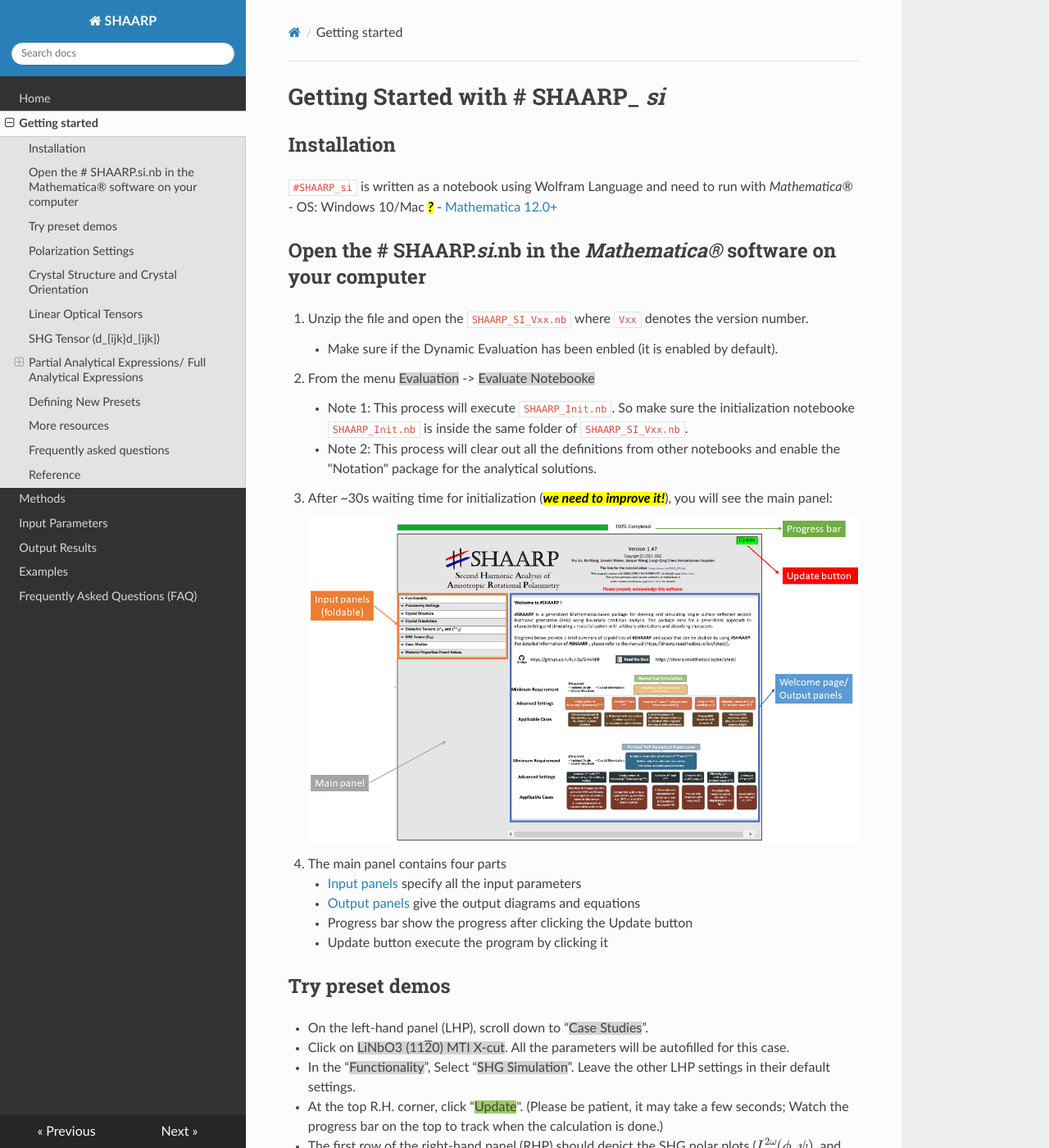
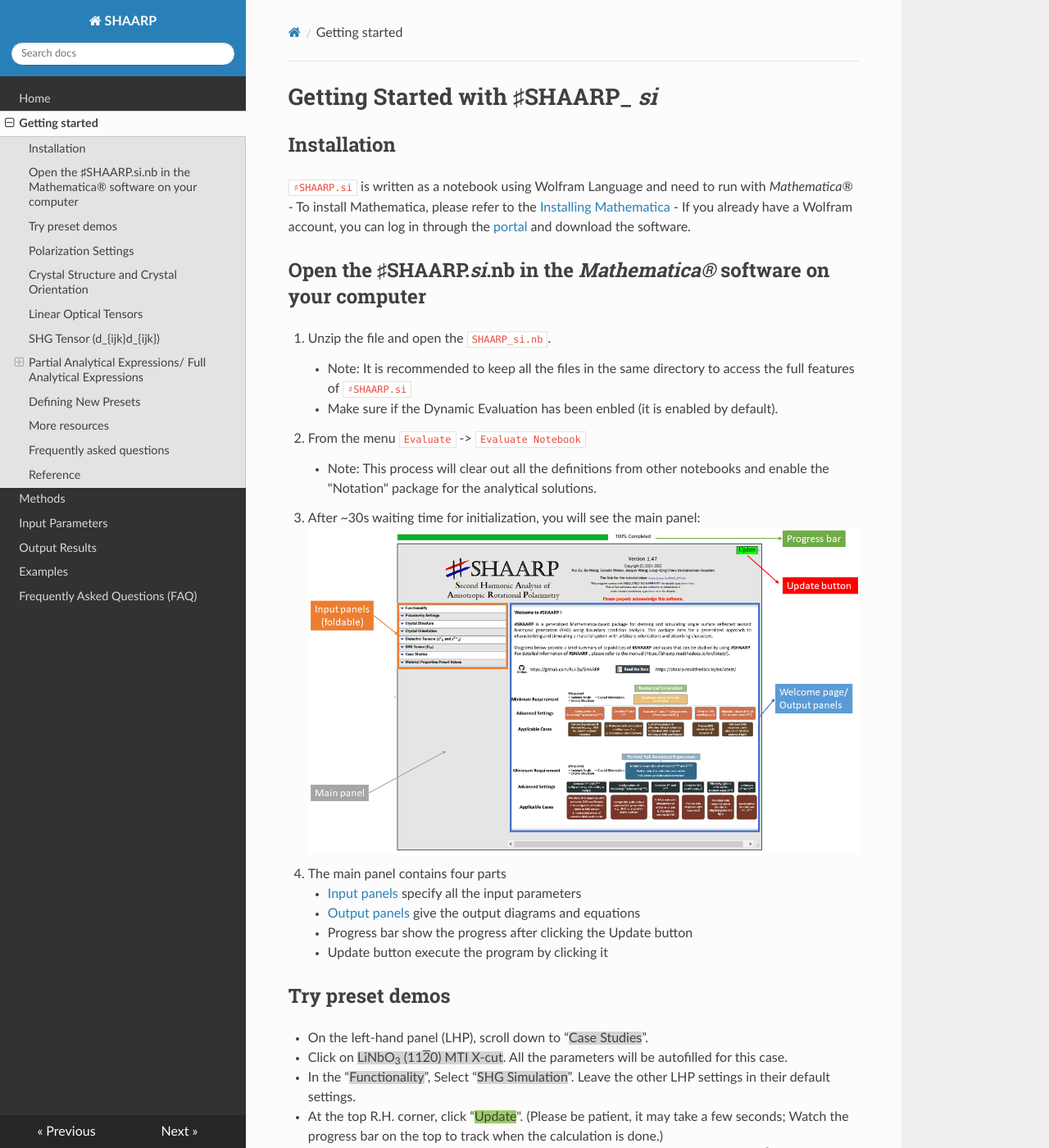
Before and after one commit to Rui-Zu/SHAARP, an MkDocs documentation site: the page built from docs/install.md, in a window 1280 px wide and 1400 px high. Shown: the whole window at 82% size. Built offline with MkDocs 1.6.1, drawn with Linux system fonts in a browser that asks for light colours; nearby versions of some CDN libraries; formulas are drawn with MathJax 3; some of the changed text lies outside the part shown.

Commit message:
Add files via upload

```diff
--- a/docs/install.md
+++ b/docs/install.md
@@ -1,16 +1,16 @@
-# Getting Started with # SHAARP_ _si_
+# Getting Started with ♯SHAARP_ _si_
 ## Installation
-`#SHAARP_si` is written as a notebook using Wolfram Language and need to run with _Mathematica®_
-- OS: Windows 10/Mac ==?==
-- [Mathematica 12.0+](https://user.wolfram.com/portal/myProducts.html)
+`♯SHAARP.si` is written as a notebook using Wolfram Language and need to run with _Mathematica®_
+- To install Mathematica, please refer to the [Installing Mathematica](https://reference.wolfram.com/language/tutorial/InstallingMathematica.html)
+- If you already have a Wolfram account, you can log in through the [portal](https://account.wolfram.com/login) and download the software.
 
-## Open the # SHAARP._si_.nb in the _Mathematica®_ software on your computer
-1. Unzip the file and open the `SHAARP_SI_Vxx.nb` where `Vxx` denotes the version number.
+## Open the ♯SHAARP._si_.nb in the _Mathematica®_ software on your computer
+1. Unzip the file and open the `SHAARP_si.nb`.
+	- Note: It is recommended to keep all the files in the same directory to access the full features of `♯SHAARP.si`
 	- Make sure if the Dynamic Evaluation has been enbled (it is enabled by default).
-2. From the menu <span style="background-color: #D3D3D3">Evaluation</span> -> <span style="background-color: #D3D3D3">Evaluate Notebooke</span>
-	- Note 1: This process will execute `SHAARP_Init.nb`. So make sure the initialization notebooke `SHAARP_Init.nb` is inside the same folder of `SHAARP_SI_Vxx.nb`.
-	- Note 2: This process will clear out all the definitions from other notebooks and enable the "Notation" package for the analytical solutions.
-3. After ~30s waiting time for initialization (==we need to improve it!==), you will see the main panel:
+2. From the menu `Evaluate` -> `Evaluate Notebook`
+	- Note: This process will clear out all the definitions from other notebooks and enable the "Notation" package for the analytical solutions.
+3. After ~30s waiting time for initialization, you will see the main panel:
    ![Interface.png](img/Interface.png)
 4. The main panel contains four parts
 	- [Input panels](input.md) specify all the input parameters
@@ -20,19 +20,19 @@
 
 ## Try preset demos
 - On the left-hand panel (LHP), scroll down to “<span style="background-color: #D3D3D3">Case Studies</span>”.
-- Click on <span style="background-color: #D3D3D3">LiNbO3 (11<span style="text-decoration:overline">2</span>0) MTI X-cut</span>. All the parameters will be autofilled for this case.
+- Click on <span style="background-color: #D3D3D3">LiNbO<sub>3</sub> (11<span style="text-decoration:overline">2</span>0) MTI X-cut</span>. All the parameters will be autofilled for this case.
 - In the “<span style="background-color: #D3D3D3">Functionality</span>”, Select “<span style="background-color: #D3D3D3">SHG Simulation</span>”. Leave the other LHP settings in their default settings.
 - At the top R.H. corner, click “<span style="background-color: #9CCC65">Update</span>". (Please be patient, it may take a few seconds; Watch the progress bar on the top to track when the calculation is done.)
-- The first row of the right-hand panel (RHP) should depict the SHG polar plots ($I^{2\omega}(\phi,\psi)$, and $I^{2\omega}(\phi,\psi+\pi/2)$) for the default settings of polarization and plane of incidence (PoI) in the LHP.
+- The first row of the right-hand panel (RHP) should depict the SHG polar plots ($I^{2\omega}(\varphi,\psi)$, and $I^{2\omega}(\varphi,\psi+\pi/2)$) for the default settings of polarization and plane of incidence (PoI) in the LHP.
 - Placing the cursor on the polar plots,and you can view a detailed description of the plots.
 
 Now you have obtained your first numerical simulation of SHG polarimetry from a single interface. Next, let’s explore various polarization settings for the fundamental ($\omega$) and SHG ($2\omega$) waves.
 
 ## Polarization Settings
-- The definition of the incident polarization (at frequency $\omega$) is given as $E=(E_p,E_s)=E_0(\cos\phi, \sin\psi e^{i\Delta\delta} )$, where $E_p$ and $E_s$ are the _p_ and _s_ polarization components that are, respectively, parallel to and perpendicular to the PoI. The PoI is a plane formed by the incident wavevector, $\pmb{k}^{\omega}$, and the normal to the crystal surface. The polarization of the SHG wave (at frequency $2\omega$ is measured using a linear polarizer at an angle $\psi$, where $\psi=0^o$ and $90^o$ corresponds to the _p_-polarized and _s_-polarized SHG light, respectively.
+- The definition of the incident polarization (at frequency $\omega$) is given as $E=(E_p,E_s)=E_0(\cos\varphi, \sin\psi e^{i\Delta\delta} )$, where $E_p$ and $E_s$ are the _p_ and _s_ polarization components that are, respectively, parallel to and perpendicular to the PoI. The PoI is a plane formed by the incident wavevector, $\pmb{k}^{\omega}$, and the normal to the crystal surface. The polarization of the SHG wave (at frequency $2\omega$ is measured using a linear polarizer at an angle $\psi$, where $\psi=0^o$ and $90^o$ corresponds to the _p_-polarized and _s_-polarized SHG light, respectively.
 - In the “<span style="background-color: #D3D3D3">Polarimetry Settings</span>”, you can vary
 	1. the incident angle ( $\theta^i$, in the range between $0-90^o$ ),
-	2. the incident ($\omega$) polarization direction ($\phi$)
+	2. the incident ($\omega$) polarization direction ($\varphi$)
 	3. output ($2\omega$) polarization direction ($\psi$), and
 	4. the ellipticity of incident wave ($\Delta\delta$)
 - In the “<span style="background-color: #D3D3D3">Incident Angle &theta;<sup>i</sup>(<sup>o</sup>)</span>”, set incident angle (at frequency $\omega$)  to $0^o$, and press “<span style="background-color: #9CCC65">Update</span>” to evaluate the changes. In the first row on the RHP, the polarized SHG response will change. The change of incident angle will also be revealed in the “**Probing Geometry**” plot in the second row of the RHP.
@@ -43,17 +43,17 @@ Now you have obtained your first numerical simulation of SHG polarimetry from a
 Now you have some experience in setting up the polarization conditions for both fundamental and the SHG waves, in viewing your polarization settings using Probing Geometry and Polarization Relations plots, and generating different SHG polarimetry plots. Next, we will play with the crystal settings.
 
 ## Crystal Structure and Crystal Orientation
-- In the “<span style="background-color: #D3D3D3"><b>Crystal Structure Section</b></span>”, the user has to specify the point group symmetry and the lattice parameters in order to properly determine the nonvanishing SHG coefficients as well the relevant crystal plane orientations. As an example, $LiNbO_3$ has the point group _3m_ and its lattice parameters have been well studied. Presently, leave the default settings as they are from selecting the Case Studies “<span style="background-color: #D3D3D3">LiNbO3 (11<span style="text-decoration:overline">2</span>0) MTI X-cut</span>”.
+- In the “<span style="background-color: #D3D3D3"><b>Crystal Structure Section</b></span>”, the user has to specify the point group symmetry and the lattice parameters in order to properly determine the nonvanishing SHG coefficients as well the relevant crystal plane orientations. As an example, LiNbO<sub>3</sub> has the point group _3m_ and its lattice parameters have been well studied. Presently, leave the default settings as they are from selecting the Case Studies “<span style="background-color: #D3D3D3">LiNbO<sub>3</sub> (11<span style="text-decoration:overline">2</span>0) MTI X-cut</span>”.
 - “<span style="background-color: #D3D3D3"><b>Crystal Orientations</b></span>” determines how the single crystal is oriented for the study with respect to the lab coordinates. It requires two user inputs:
 	1. The orientation of the crystal plane of surface
 	2. The orientation of the plane of incidence(PoI)
 - These two pieces of information can be input in one of two ways: (a) By using Miller indices, (hkl), by clicking “<span style="background-color: #D3D3D3">Use Miller Indices (hkl)</span>”. (b) By specifying the crystal physics axes with respect to the lab coordinates by clicking “<span style="background-color: #D3D3D3">Use crystal physics direction</span>.”
 Note that $L_2$ lab axis is always fixed be perpendicular to the PoI.
-- For the “<span style="background-color: #D3D3D3">LiNbO3 (11<span style="text-decoration:overline">2</span>0) MTI X-cut</span>” case, the default orientation under “<span style="background-color: #D3D3D3">Use Miller Indices (hkl)</span>” is set such that $(110)$ is the surface plane, and $[1 \overline{1} 0]$ is perpendicular to the PoI. Hovering your mouse over <span style="background-color: #D3D3D3">?(hkl)</span> describes the relation between 4-index and 3-index Miller indices for the trigonal and hexagonal systems.
-- The “<span style="background-color: #D3D3D3">Use crystal physics direction</span>” should be automatically populated for the preset “<span style="background-color: #D3D3D3">LiNbO3 (11<span style="text-decoration:overline">2</span>0) MTI X-cut</span>”.  Otherwise, by hovering over the <span style="background-color: #D3D3D3">?crystal physics</span> specifies the relationship between the crystal physics and crystallographic axes for the selected point group. You can use this information to directly evaluate and input this information as well.
+- For the “<span style="background-color: #D3D3D3">LiNbO<sub>3</sub> (11<span style="text-decoration:overline">2</span>0) MTI X-cut</span>” case, the default orientation under “<span style="background-color: #D3D3D3">Use Miller Indices (hkl)</span>” is set such that $(110)$ is the surface plane, and $[1 \overline{1} 0]$ is perpendicular to the PoI. Hovering your mouse over <span style="background-color: #D3D3D3">?(hkl)</span> describes the relation between 4-index and 3-index Miller indices for the trigonal and hexagonal systems.
+- The “<span style="background-color: #D3D3D3">Use crystal physics direction</span>” should be automatically populated for the preset “<span style="background-color: #D3D3D3">LiNbO<sub>3</sub> (11<span style="text-decoration:overline">2</span>0) MTI X-cut</span>”.  Otherwise, by hovering over the <span style="background-color: #D3D3D3">?crystal physics</span> specifies the relationship between the crystal physics and crystallographic axes for the selected point group. You can use this information to directly evaluate and input this information as well.
 - Select <span style="background-color: #D3D3D3">3D Schematic</span> in the “<span style="background-color: #D3D3D3">Polarimetry Settings</span> and press “<span style="background-color: #9CCC65">Update</span>”. You can then view the crystal orientations $(Z_1,Z_2,Z_3)$ in relation to the lab frame $(L_1,L_2,L_3)$ in the 3D **Probing Geometry** plot. You can click, hold and rotate the 3D schematics to get a 3D perspective.
 !!! note
-	 Note that for the “<span style="background-color: #D3D3D3">LiNbO3 (11<span style="text-decoration:overline">2</span>0) MTI X-cut</span>” case, $Z_3$ is parallel to $L_1$ in 3D **Probing Geometry** plot.
+	 Note that for the “<span style="background-color: #D3D3D3">LiNbO<sub>3</sub> (11<span style="text-decoration:overline">2</span>0) MTI X-cut</span>” case, $Z_3$ is parallel to $L_1$ in 3D **Probing Geometry** plot.
 - Next, change the h,k, and l under the “<span style="background-color: #D3D3D3">[hkl] -> Direction Perpendicular to the Plane of Incidence</span>” to 0, 0, and 1. Press “<span style="background-color: #9CCC65">Update</span>” to update the calculation. The change means that you have rotated your crystal 90 degrees in-plane.
 !!! note
 	 Note that $Z_3$ is now parallel to $L_2$ in the 3D **Probing Geometry** plot.
@@ -72,18 +72,18 @@ In this section, you will need to provide either complex refractive index $\wide
 
 ## SHG Tensor ($d_{ijk}$)
 - Based on the point group symmetry you have selected in the “<span style="background-color: #D3D3D3">Crystal Structure</span>”, the nonvanishing terms in the SHG tensor can be uniquely determined and provided in the Voigt notation<sup>1</sup>.
-- The default setting for the “<span style="background-color: #D3D3D3">LiNbO3 (11<span style="text-decoration:overline">2</span>0) MTI X-cut</span>”provides the nonlinear coefficients of LiNbO<sub>3</sub> measured using the fundamental wavelength at 800nm. You can try to change those values and press “<span style="background-color: #9CCC65">Update</span>” to evaluate the influence on the SHG polar plots.
+- The default setting for the “<span style="background-color: #D3D3D3">LiNbO<sub>3</sub> (11<span style="text-decoration:overline">2</span>0) MTI X-cut</span>”provides the nonlinear coefficients of LiNbO<sub>3</sub> measured using the fundamental wavelength at 800nm. You can try to change those values and press “<span style="background-color: #9CCC65">Update</span>” to evaluate the influence on the SHG polar plots.
 
-Now you have finished a quick tutorial on the input panels and performing the SHG simulation. SHAARP not only provides simulations of the polarized SHG response but also features in generating analytical expressions for fitting experimentally polar plots for determining nonlinear SHG coefficients and the crystal symmetry.
+Now you have finished a quick tutorial on the input panels and performing the SHG simulation. ♯SHAARP not only provides simulations of the polarized SHG response but also features in generating analytical expressions for fitting experimentally polar plots for determining nonlinear SHG coefficients and the crystal symmetry.
 
 ## Partial Analytical Expressions/ Full Analytical Expressions
 <span style="background-color: #D3D3D3"><b>Partial analytical expressions</b></span> generate analytical expressions with only SHG coefficients as the unknown variables, providing a reliable way to experimentally determine SHG coefficients by fitting these expressions to the experimental polar plots. In this function, the numerical values of linear optical tensors, orientation, and the incident angle will be provided by the user and assumed to be known while the unknown SHG coefficients are left as variables.
 On the other hand, the <span style="background-color: #D3D3D3"><b>full analytical expressions</b></span> provides the complete variables-based analytical expressions where the linear and nonlinear optical properties, as well as the various polarization and incidence angles of measurement are assumed to be variables. This method will provide a comprehensive expression for the wave mixing in the nonlinear medium.
 
 ### Partial Analytical Expressions
-- Taking LiNbO<sub>3</sub> as an example. Click <span style="background-color: #D3D3D3"><b>LiNbO3 (11<span style="text-decoration:overline">2</span>0) MTI X-cut</b></span> in the <span style="background-color: #D3D3D3"><b>Case Study</b></span>, in order to to use the default parameters.
+- Taking LiNbO<sub>3</sub> as an example. Click <span style="background-color: #D3D3D3"><b>LiNbO<sub>3</sub> (11<span style="text-decoration:overline">2</span>0) MTI X-cut</b></span> in the <span style="background-color: #D3D3D3"><b>Case Study</b></span>, in order to to use the default parameters.
 - Click <span style="background-color: #D3D3D3"><b>Partial Analytical Expressions</b></span> in the <span style="background-color: #D3D3D3"><b>Functionality</b></span> section. Press “<span style="background-color: #9CCC65">Update</span>” to initiate the calculation.
-- The RHP will display the final intensity expressions of $I^{2\omega}(\phi,\psi)$, and $I^{2\omega}(\phi,\psi+\pi/2)$.
+- The RHP will display the final intensity expressions of $I^{2\omega}(\varphi,\psi)$, and $I^{2\omega}(\varphi,\psi+\pi/2)$.
 - The <span style="background-color: #D3D3D3"><b>Copy</b></span> button to the left of the expressions will allow you directly copy the expression and paste it into another document such as a Mathematica notebook, or Microsoft files.
 
 ### Full Analytical Expressions
```
Also changed, not shown: other parts of docs/install.md (+2 -2 lines), docs/FAQ.md (+0 -8 lines), docs/index.md (+14 -11 lines), docs/input.md (+1 -1 lines).
